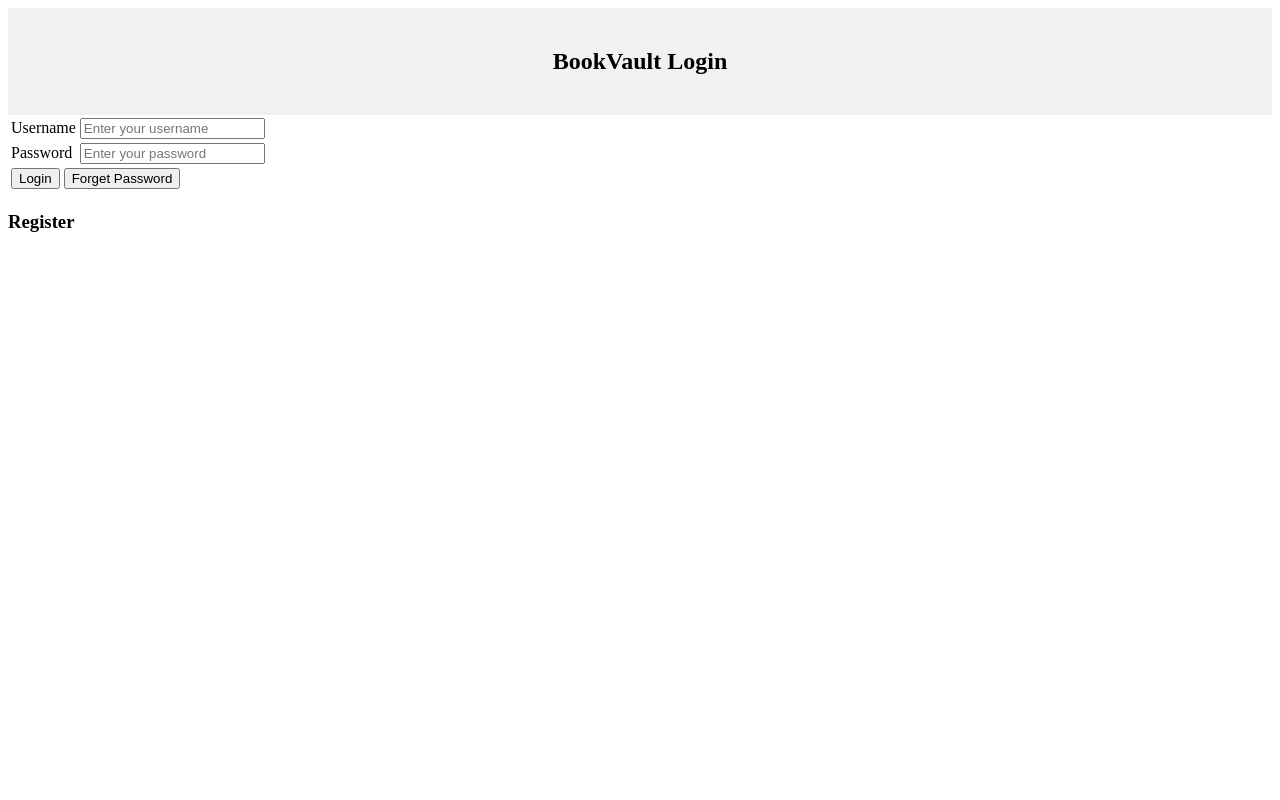
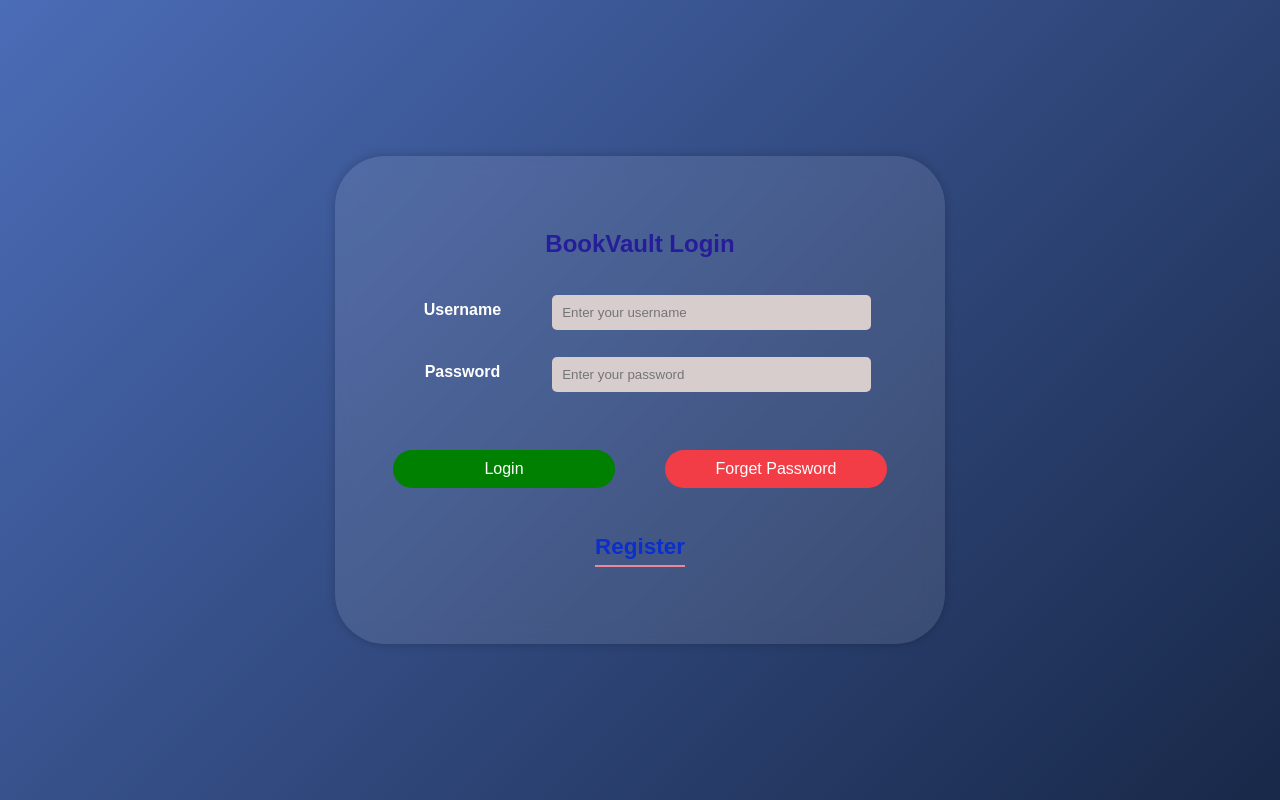
Before and after one commit to jubayerAhmd/BookVault-Web-Application, a PHP site: page /Login.php in a window 1280 px wide. Run offline with PHP 8.4, Linux system fonts and the light colour scheme.

Commit message:
Update LoginStyle.css

```diff
--- a/CSS/LoginStyle.css
+++ b/CSS/LoginStyle.css
@@ -1,5 +1,122 @@
-.header {
-    background-color: #F1F1F1;
+/* General Styles */
+body {
+    font-family: Arial, sans-serif;
+    display: flex;
+    justify-content: center;
+    align-items: center;
+    height: 100vh;
+    margin: 0;
+    background: linear-gradient(135deg, #4b6cb7, #182848);
+}
+
+/* Login Container */
+.login-container {
+    background: rgba(255, 255, 255, 0.1);
+    padding: 55px;
+    border-radius: 50px;
+    backdrop-filter: blur(10px);
+    box-shadow: 0 0 10px rgba(0, 0, 0, 0.2);
+    width: 500px;
     text-align: center;
-    padding: 20px;
-  }
+    color: white;
+}
+
+.header h2 {
+    margin-bottom: 20px;
+    color: #261d9b;
+}
+
+/* Form Styling */
+.login-form table {
+    width: 100%;
+}
+
+/* <-- Added gap between form rows */
+.login-form tr {
+    height: 60px;
+}
+
+.login-form label {
+    font-weight: bold;
+}
+
+.login-form input {
+    background: rgb(216, 205, 205);
+    width: 85%;
+    padding: 10px;
+    margin-top: 5px;
+    border: none;
+    border-radius: 5px;
+    outline: none;
+    transition: 0.3s;
+}
+
+.login-form input:focus {
+    background: rgba(255, 255, 255, 0.2);
+}
+
+/* Buttons Styling */
+.login-button,
+.forget-password-button {
+    margin-top: 45px;
+    text-align: center;
+    width: 100%;
+    color: white;
+    border: none;
+    padding: 10px;
+    border-radius: 40px;
+    cursor: pointer;
+    font-size: 16px;
+    transition: 0.3s;
+}
+
+.login-button {
+    background: green;
+}
+
+.forget-password-button {
+    background: rgb(243, 61, 70);
+}
+
+.login-button:hover,
+.forget-password-button:hover {
+    background: black;
+}
+
+/* Button Container to Align Buttons */
+.button-container {
+    display: flex;
+    gap: 50px;
+    justify-content: center;
+}
+
+/* Register Section */
+.register {
+    text-align: center;
+    margin-top: 20px;
+    font-size: 15px;
+    color: #0b2fce;
+}
+
+.register-heading {
+    display: inline-block;
+    padding-bottom: 5px;
+    border-bottom: 2px solid #ee8794;
+    font-size: 1.5em;
+    font-weight: bold;
+}
+
+/* Responsive Design */
+@media (max-width: 400px) {
+    .login-container {
+        width: 90%;
+    }
+
+    .login-form input {
+        width: 100%;
+    }
+
+    .button-container {
+        flex-direction: column;
+    }
+}
```
